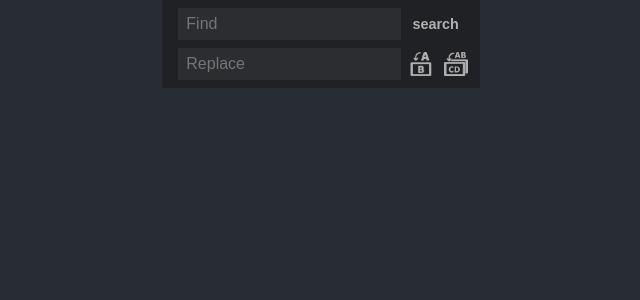
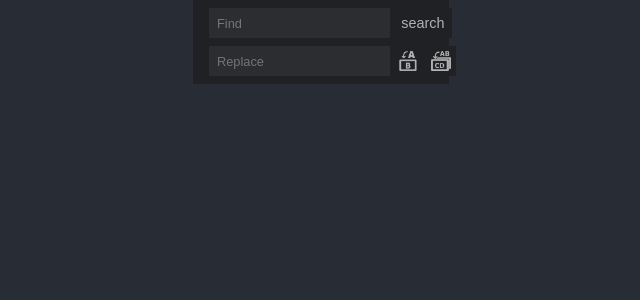
Before and after one commit to fiffikrul/search-and-replace, a React (Create React App) app: page / in a window 1280 px wide. Shown: the top 300 px of the page, without its empty margins (319-959 px from the left). Built offline with nearby package versions, Linux system fonts and the light colour scheme.

Commit message:
adjust css

```diff
--- a/src/components/Styles/Colors.ts
+++ b/src/components/Styles/Colors.ts
@@ -1,4 +1,4 @@
 export const inputGrey = "#2c2d30";
 export const backgroundGrey = "#202124";
 export const textGrey = "#B1b1b1";
-export const selectBlue = "#344b63";
+export const selectBlue = "#4397e0";
--- a/src/components/Styles/StyledButton.ts
+++ b/src/components/Styles/StyledButton.ts
@@ -2,22 +2,22 @@ import styled from 'styled-components';
 import { backgroundGrey, selectBlue, textGrey } from './Colors';
 
 export const Button = styled.button`
-padding: 0.2rem 0.5rem;
-width: auto;
+  padding: 0rem 0.5rem;
+  width: 100%;
   background: ${backgroundGrey};
   color: ${textGrey};
   font-size: 0.9rem;
-font-weight: 600;
+  font-weight: 500;
   border: none;
   outline: none;
   opacity: 1;
+  cursor: pointer;
 
+  transition-duration: 0.3s;
   :hover {opacity: 0.8}
 
-transition-duration: 0.3s;
   :active {
     transform: translateY(1px);
-  opacity: 0.6;
   }
 
   :focus {
@@ -30,7 +30,7 @@ transition-duration: 0.3s;
 `;
 
 export const Icon = styled.img`
-padding: 4px;
-height: 24px;
-width: 24px;
+  height: 20px;
+  width: 20px;
+  padding: 5px;
 `;
--- a/src/components/Styles/StyledInputField.ts
+++ b/src/components/Styles/StyledInputField.ts
@@ -2,15 +2,15 @@ import styled from "styled-components";
 import { inputGrey, selectBlue, textGrey } from "./Colors";
 
 export const StyledInputField = styled.input`
+  height: auto;
   width: auto;
-  height: 1rem;
-  padding: 0.5rem 0.5rem;
+  padding: 0.2rem 0.5rem;
   background: ${inputGrey};
   color: ${textGrey};
-  font-size: 1rem;
+  border: none;
+  outline: none;
+  font-size: 0.8rem;
   font-weight: 500;
-  border: transparent;
-  outline: none;
 
   :focus {
       outline: 0.1rem solid ${selectBlue};
--- a/src/components/Styles/StyledSearchAndReplace.ts
+++ b/src/components/Styles/StyledSearchAndReplace.ts
@@ -5,10 +5,10 @@ export const SearchAndReplaceBox = styled.div`
   display: flex;
   flex-start: left;
   flex-flow: column;
+  height: auto;
+  width: 240px;
   padding: 0.5rem;
   background: ${backgroundGrey};
-height: auto;
-width: auto;
 
   div:not(:last-child) {
     margin-bottom: 0.5rem;
@@ -17,9 +17,9 @@ div:not(:last-child) {
 
 export const RowWrapper = styled.div`
   display: flex;
+  height: 30px;
+  width: auto;
   padding-left: 0.5rem;
-height: 2rem;
-width: auto;
 
   *:not(:last-child) {
     margin-right: 0.2rem;
```
Lines whose indentation alone changed are shown as unchanged.
